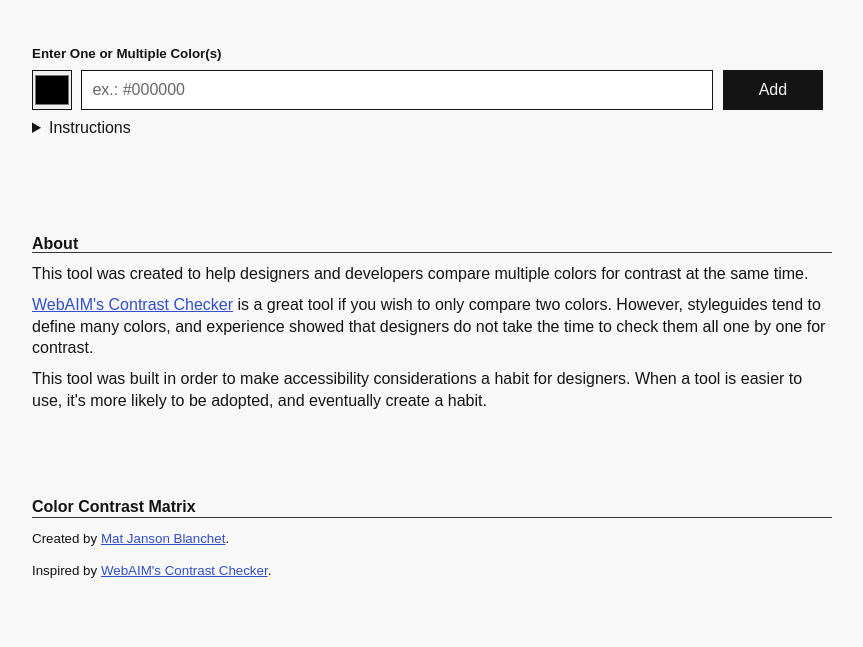
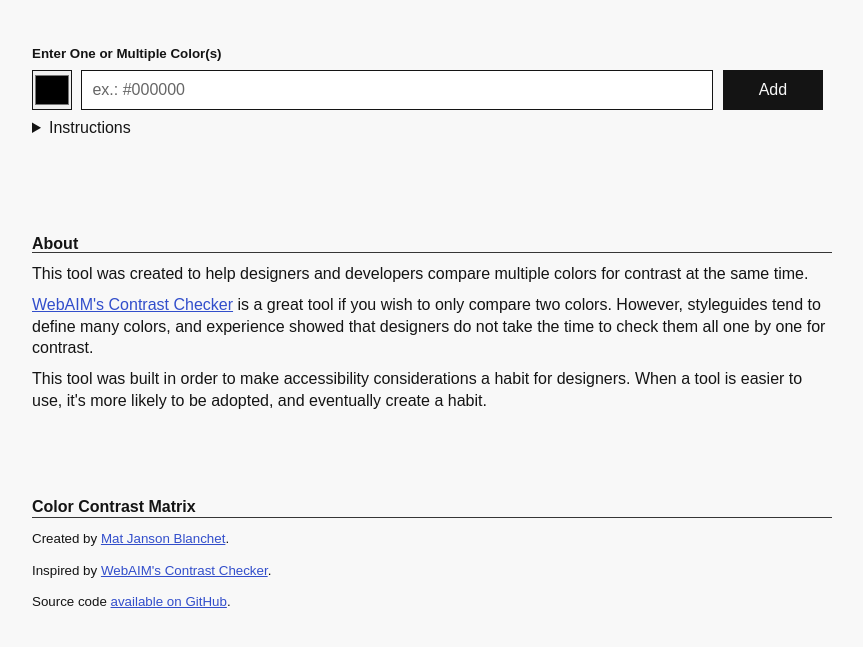
Before and after one commit to jansensan/color-contrast-matrix, a website: page www/index.html in a window 1280 px wide. Shown: the part 81-728 px from the top of the page, without its empty margins (208-1071 px from the left). Drawn offline with Linux system fonts and the light colour scheme.

Commit message:
Added link to GitHub

```diff
--- a/www/index.html
+++ b/www/index.html
@@ -94,6 +94,7 @@
         <p class="heading">Color Contrast Matrix</p>
         <p>Created by <a href="https://jansensan.net/">Mat Janson Blanchet</a>.</p>
         <p>Inspired by <a href="https://webaim.org/resources/contrastchecker/">WebAIM's Contrast Checker</a>.</p>
+        <p>Source code <a href="https://github.com/jansensan/color-contrast-matrix">available on GitHub</a>.</p>
       </footer>
 
     </div>
```
